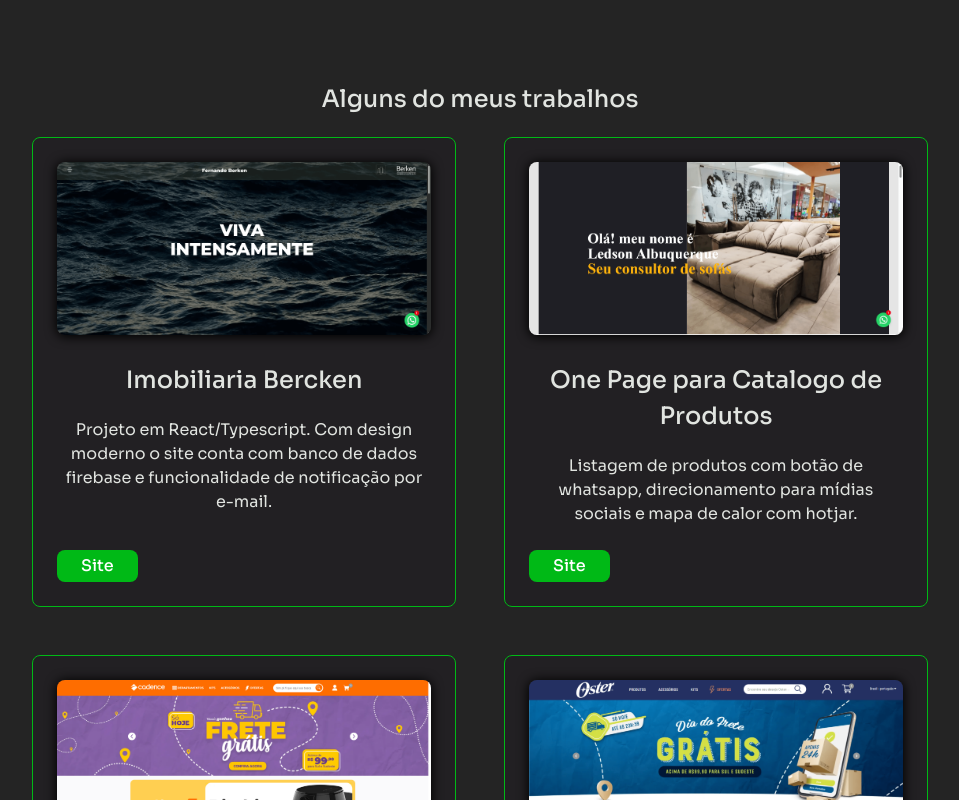
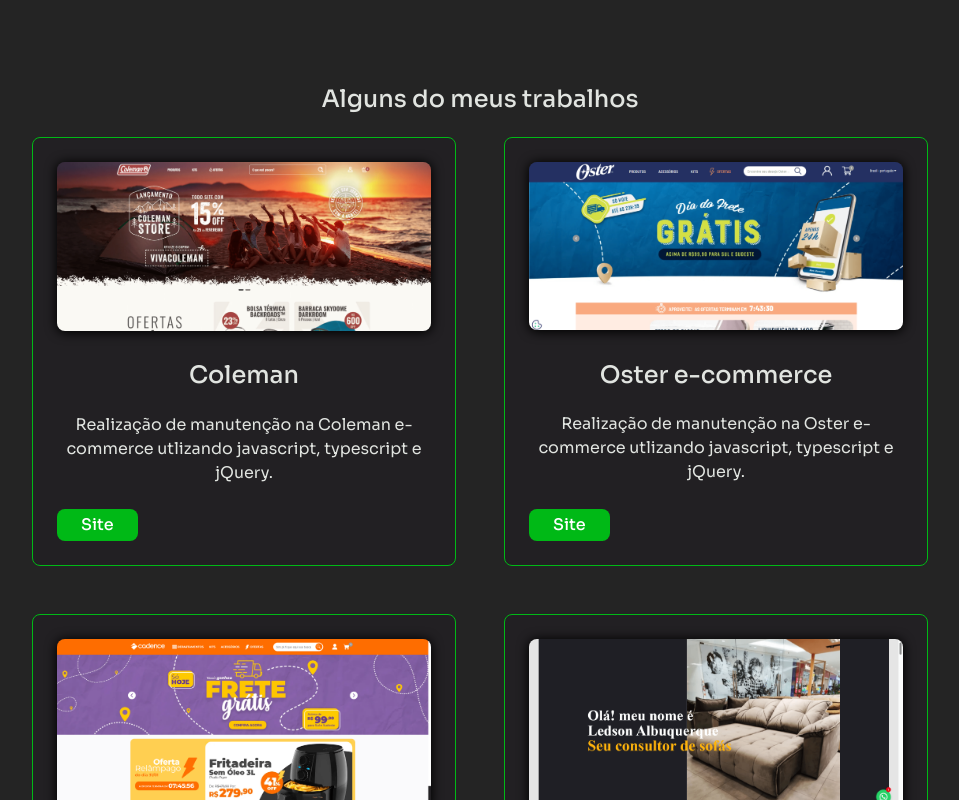
Before and after one commit to GuilhermeJackson/guilherme-lamim-portfolio, a React (Vite) app: page /home in a window 1280 px wide. Shown: the part 860-1660 px from the top of the page, without its empty margins (160-1119 px from the left). Built offline with nearby package versions, Linux system fonts and the light colour scheme; a web font is replaced by a local one.

Commit message:
revert projects list

```diff
--- a/src/components/Articles/Articles.tsx
+++ b/src/components/Articles/Articles.tsx
@@ -18,7 +18,7 @@
       </div>
       <div className='aticles-list-card' data-aos="fade-right" data-aos-offset="-600">
 
-        {listProvider.map((item, index) => (
+        {listProvider.slice().reverse().map((item, index) => (
           <div key={index} className='aticles-list-item'>
             <div className='aticles-list'>
               <h2>{item.title}</h2>
--- a/src/components/Portfolio/Portfolio.tsx
+++ b/src/components/Portfolio/Portfolio.tsx
@@ -16,7 +16,7 @@
         <h2>{title}</h2>
       </div>
       <div className='who-receiver-list-card' >
-        {listReceiver.map((item, index) => {
+        {listReceiver.slice().reverse().map((item, index) => {
           return <div key={index} className='who-receiver-list-item'>
             <div>
               <img src={item.img} />
--- a/src/data.ts
+++ b/src/data.ts
@@ -46,6 +46,18 @@
             subtitle: '"The Complexity Measure" de Thomas J. McCabe',
             description: 'Esse conceito fornece uma métrica para quantificar a complexidade estrutural de um programa.',
             url: 'https://www.linkedin.com/pulse/complexidade-ciclom%25C3%25A1tica-guilherme-lamim/?trackingId=sapLpfNTTMCdJ3SX%2BhzrnQ%3D%3D'
+        },
+        {
+            title: 'Dicas e Melhores Práticas para a Migração de JavaScript para TypeScript',
+            subtitle: 'Melhor maneira de migrar de Javascript para Typescript',
+            description: 'Dou ficas e falo sobre as melhores práticas para converter projetos de Javascript para Typescript',
+            url: 'https://www.linkedin.com/pulse/dicas-e-melhores-pr%C3%A1ticas-para-migra%C3%A7%C3%A3o-de-javascript-guilherme-lamim-ajckf/'
+        },
+        {
+            title: 'Observables: Simplificando o Código Assíncrono e Melhorando a Performance',
+            subtitle: 'Como Observable funciona',
+            description: 'Após me aprofundar nos Observables, nesse artigo explico como Observable pode facilitar a sua vida e por que ele vai melhorar a performace da sua aplicação baseado na minha experiencia. ',
+            url: 'https://www.linkedin.com/pulse/observables-simplificando-o-c%C3%B3digo-ass%C3%ADncrono-e-melhorando-lamim-rzref/'
         },
     ]
 }
```
